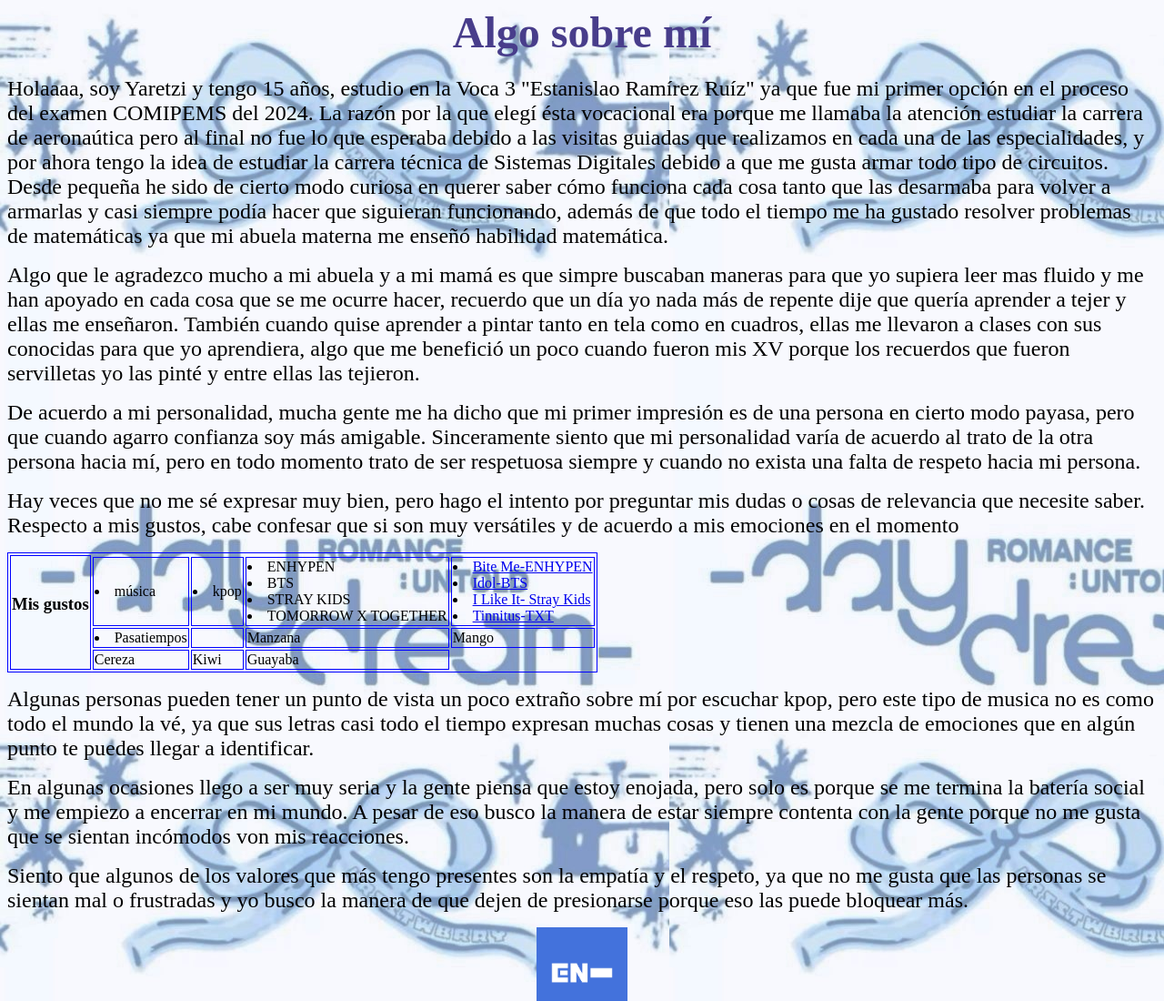
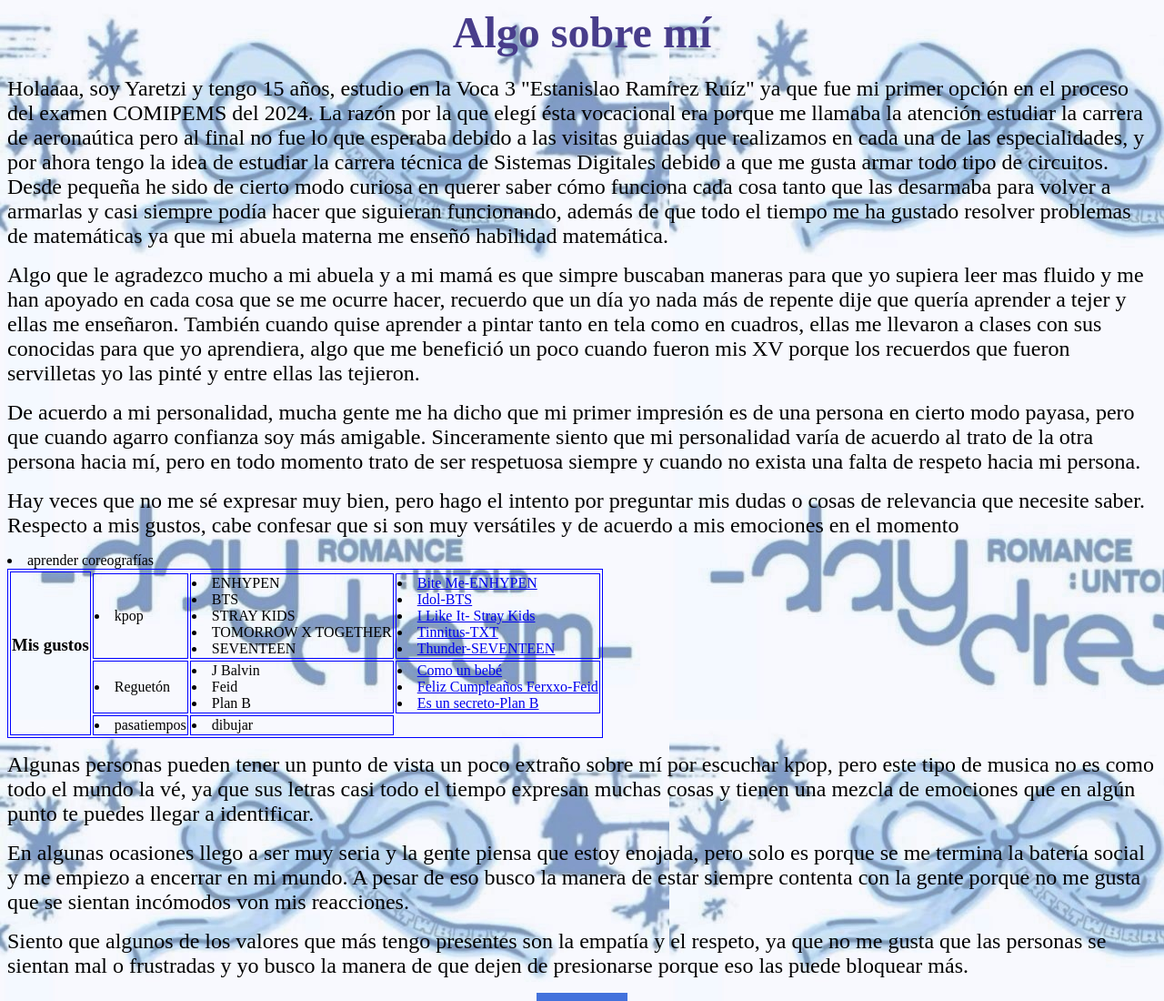
Before and after one commit to issa9002/yo, a plain HTML site: page index.html in a window 1280 px wide. Shown: the top 1100 px of the page at 91% size. Drawn offline with Linux system fonts and the light colour scheme.

Commit message:
Update index.html

```diff
--- a/index.html
+++ b/index.html
@@ -15,21 +15,18 @@
    <td rowspan=4><center><h3>Mis gustos</center></h3></td>
    </tr>
    <tr>
-     <td><li>m&uacutesica</li></td>
      <td><li>kpop</kpop></li></td>
-      <td><li>ENHYPEN</li><li>BTS</li><li>STRAY KIDS</li><li>TOMORROW X TOGETHER</li></td>
-      <td><li><a href="https://youtu.be/wXFLzODIdUI?si=YHSCwrhoS7er3BT4">Bite Me-ENHYPEN</a></li><li><a href="https://youtu.be/pBuZEGYXA6E?si=UYXJc0yHnvrRlDUr">Idol-BTS</li></li><li><a href="https://youtu.be/Oz7v7TP_-3k?si=4kusMmfK6g-3ukgc">I Like It- Stray Kids</a></li><li><a href="https://youtu.be/SSzegrjvxX4?si=aLGqLn2C29Vrj3op">Tinnitus-TXT</li></td>
+      <td><li>ENHYPEN</li><li>BTS</li><li>STRAY KIDS</li><li>TOMORROW X TOGETHER</li><li>SEVENTEEN</li></td>
+      <td><li><a href="https://youtu.be/wXFLzODIdUI?si=YHSCwrhoS7er3BT4">Bite Me-ENHYPEN</a></li><li><a href="https://youtu.be/pBuZEGYXA6E?si=UYXJc0yHnvrRlDUr">Idol-BTS</li></li><li><a href="https://youtu.be/Oz7v7TP_-3k?si=4kusMmfK6g-3ukgc">I Like It- Stray Kids</a></li><li><a href="https://youtu.be/SSzegrjvxX4?si=aLGqLn2C29Vrj3op">Tinnitus-TXT</li><li><a href="https://youtu.be/pS57UX6s-xw?si=4fX4GfCYbULjX6oF">Thunder-SEVENTEEN</li></a></td>
    </tr>
    <tr>
-     <td><li>Pasatiempos</li></td>
-     <td></td>
-      <td>Manzana</td>
-      <td>Mango</td>
+     <td><li>Reguet&oacuten</li></td>
+      <td><li>J Balvin</li><li>Feid</li><li>Plan B</li></td>
+      <td><li><a href="https://youtu.be/HcwEyLhwL54?si=OajKDpZUriyi9iBa">Como un beb&eacute</a></li><li><a href="https://youtu.be/jRxDUsGmwuc?si=t833R5qNP2Tjd5LD">Feliz Cumpleaños Ferxxo-Feid</li><li><a href="https://youtu.be/fsUP-KYPI98?si=pt0z9GBFbt90t7mX">Es un secreto-Plan B</li></td>
    </tr>
    <tr>
-      <td>Cereza</td>
-      <td>Kiwi</td>
-      <td>Guayaba</td>
+      <td><li>pasatiempos</li></td>
+      <td><li>dibujar</td><li>aprender coreograf&iacuteas</li></td>
    </tr>
 </table>
 <p><font size=5 color="black" face="Gabriola"> Algunas personas pueden tener un punto de vista un poco extraño sobre m&iacute por escuchar kpop, pero este tipo de musica no es como todo el mundo la v&eacute, ya que sus letras casi todo el tiempo expresan muchas cosas y tienen una mezcla de emociones que en alg&uacuten punto te puedes llegar a identificar.</font></p>
```
